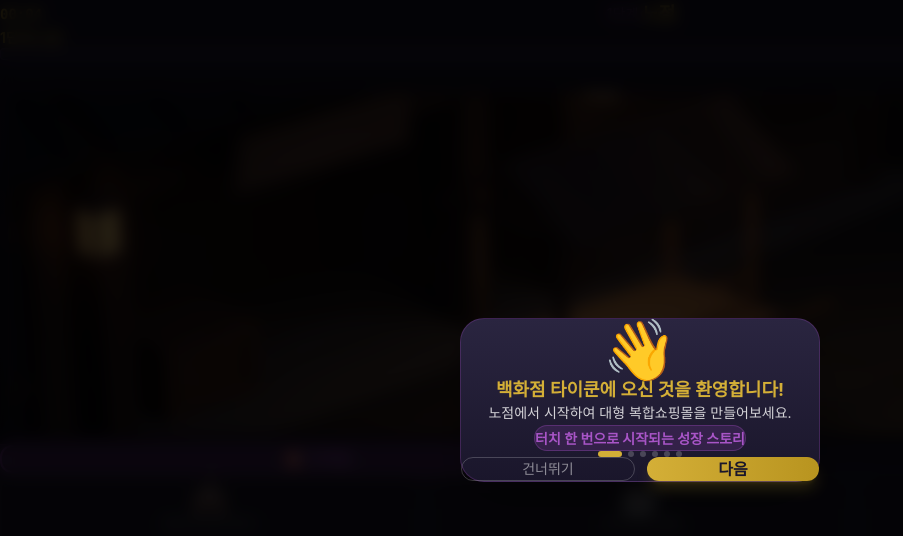
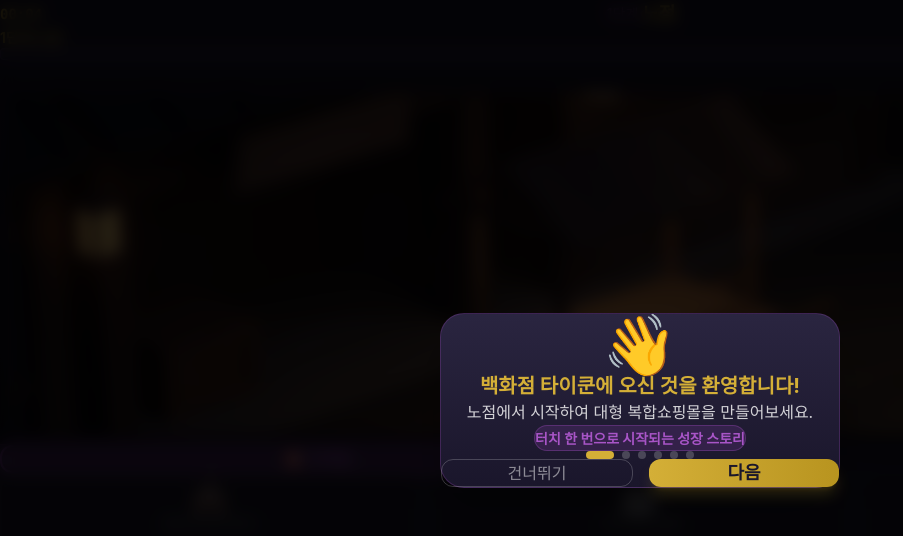
Before and after one commit to tony-436949/department-store-tycoon, a React (Vite) app: page / in a window 1280 px wide. Shown: the top 536 px of the page, without its empty margins (0-903 px from the left). Built offline with nearby package versions, Linux system fonts and the light colour scheme.

Commit message:
fix: 튜토리얼 모달 크기 확대 및 버튼 간격 증가

```diff
--- a/src/components/TutorialOverlay.tsx
+++ b/src/components/TutorialOverlay.tsx
@@ -91,58 +91,58 @@ export function TutorialOverlay({ onComplete }: TutorialOverlayProps) {
   return (
     <div
       className="fixed inset-0 z-[200] bg-black/85 backdrop-blur-sm"
-      style={{ display: 'flex', alignItems: 'center', justifyContent: 'center', padding: '24px 16px' }}
+      style={{ display: 'flex', alignItems: 'center', justifyContent: 'center', padding: '16px' }}
     >
-      <div className="w-full max-w-[360px] bg-gradient-to-b from-[#2A2540] to-[#1A162B] rounded-3xl border border-purple/30 shadow-2xl">
+      <div className="w-full max-w-[400px] bg-gradient-to-b from-[#2A2540] to-[#1A162B] rounded-3xl border border-purple/30 shadow-2xl">
         {/* 상단 이모지 영역 */}
-        <div className="flex items-center justify-center pt-8 pb-3">
+        <div className="flex items-center justify-center pt-10 pb-4">
           <span className="text-6xl">{slide.emoji}</span>
         </div>
 
         {/* 콘텐츠 */}
-        <div className="px-6 pb-4 text-center">
-          <h2 className="text-gold font-bold text-lg mb-2 leading-tight">
+        <div className="px-8 pb-5 text-center">
+          <h2 className="text-gold font-bold text-xl mb-3 leading-tight">
             {slide.title}
           </h2>
-          <p className="text-white/80 text-sm leading-relaxed mb-3">
+          <p className="text-white/80 text-base leading-relaxed mb-4">
             {slide.description}
           </p>
           {slide.highlight && (
-            <div className="inline-block bg-purple/20 border border-purple/40 rounded-full px-4 py-1.5">
+            <div className="inline-block bg-purple/20 border border-purple/40 rounded-full px-5 py-2">
               <span className="text-purple-light text-sm font-bold">{slide.highlight}</span>
             </div>
           )}
         </div>
 
         {/* 인디케이터 */}
-        <div className="flex justify-center gap-1.5 pb-4">
+        <div className="flex justify-center gap-2 pb-5">
           {SLIDES.map((_, i) => (
             <div
               key={i}
-              className={`h-1.5 rounded-full transition-all ${
+              className={`h-2 rounded-full transition-all ${
                 i === currentSlide
-                  ? 'w-6 bg-gold'
+                  ? 'w-7 bg-gold'
                   : i < currentSlide
-                    ? 'w-1.5 bg-gold/50'
-                    : 'w-1.5 bg-white/20'
+                    ? 'w-2 bg-gold/50'
+                    : 'w-2 bg-white/20'
               }`}
             />
           ))}
         </div>
 
         {/* 버튼 영역 */}
-        <div className="px-6 pb-6 flex gap-3">
+        <div className="px-8 pb-8 flex gap-4">
           {!isLast && (
             <button
               onClick={handleSkip}
-              className="flex-1 py-3 rounded-xl border border-white/20 text-white/50 text-sm font-medium active:bg-white/5"
+              className="flex-1 py-4 rounded-xl border border-white/20 text-white/50 text-base font-medium active:bg-white/5"
             >
               건너뛰기
             </button>
           )}
           <button
             onClick={handleNext}
-            className={`${isLast ? 'w-full' : 'flex-1'} py-3 rounded-xl bg-gradient-to-r from-gold to-gold-dark text-dark-navy text-base font-bold shadow-lg shadow-gold/20 active:scale-95 transition-transform`}
+            className={`${isLast ? 'w-full' : 'flex-1'} py-4 rounded-xl bg-gradient-to-r from-gold to-gold-dark text-dark-navy text-lg font-bold shadow-lg shadow-gold/20 active:scale-95 transition-transform`}
           >
             {isLast ? '🎮 게임 시작!' : '다음'}
           </button>
```
